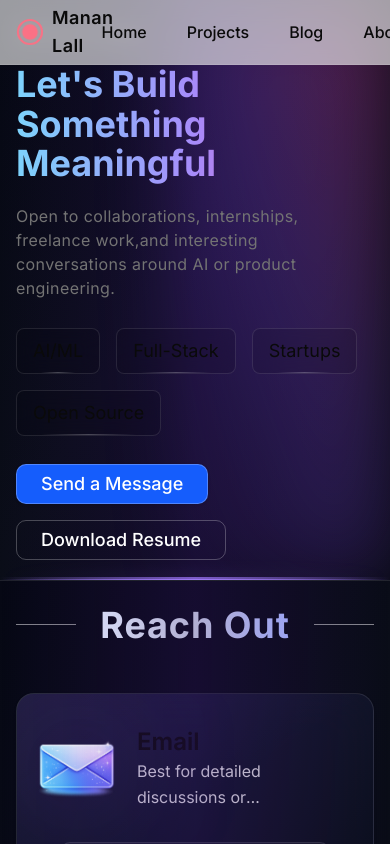
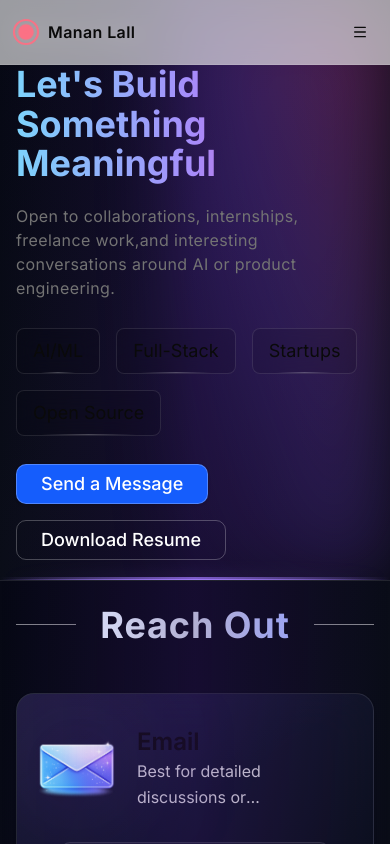
Before and after one commit to Manan0p/Personal-Portfolio, a Next.js app: page /contact in a window 390 px wide. Shown: the top 844 px of the page. Built offline with nearby package versions, Linux system fonts and the light colour scheme.

Commit message:
made header responsive

```diff
--- a/app/layout.js
+++ b/app/layout.js
@@ -1,6 +1,7 @@
 import { Inter } from "next/font/google";
 import "./globals.css";
 import { ThemeProvider } from "@/components/theme-provider";
+import { MobileNav } from "@/components/mobile-nav";
 import Image from "next/image";
 import { Button } from "@/components/ui/button";
 import Link from "next/link";
@@ -37,40 +38,44 @@ export default function RootLayout({ children }) {
             disableTransitionOnChange
           >
             <header className="fixed top-0 w-full border-b border-white/10 z-50 backdrop-blur-md supports-backdrop-filter:bg-background/60">
-              <nav className="container mx-auto px-4 h-16 flex items-center justify-between">
-                <Link href="/" className="flex items-center gap-2">
+              <nav className="container mx-auto px-3 sm:px-4 h-16 flex items-center justify-between">
+                <Link href="/" className="flex items-center gap-2 flex-shrink-0">
                   <Image src="/brand-mark.svg" alt="Logo" width={28} height={28} priority />
-                  <span className="font-semibold text-lg tracking-wide">Manan Lall</span>
+                  <span className="font-semibold text-base sm:text-lg tracking-wide">Manan Lall</span>
                 </Link>
 
-                <div className="flex items-center space-x-2 md:space-x-4">
+                {/* Desktop Navigation */}
+                <div className="hidden md:flex items-center space-x-2 lg:space-x-4">
                   <Link href="/">
-                    <Button variant="ghost" className="text-md">
+                    <Button variant="ghost" className="text-sm lg:text-md">
                       Home
                     </Button>
                   </Link>
                   <Link href="/projects">
-                    <Button variant="ghost" className="text-md">
+                    <Button variant="ghost" className="text-sm lg:text-md">
                       Projects
                     </Button>
                   </Link>
                   <Link href="/blog">
-                    <Button variant="ghost" className="text-md">
+                    <Button variant="ghost" className="text-sm lg:text-md">
                       Blog
                     </Button>
                   </Link>
                   <Link href="/about">
-                    <Button variant="ghost" className="text-md">
+                    <Button variant="ghost" className="text-sm lg:text-md">
                       About
                     </Button>
                   </Link>
                   <Link href="/contact">
-                    <Button variant="ghost" className="text-md">
+                    <Button variant="ghost" className="text-sm lg:text-md">
                       Contact
                     </Button>
                   </Link>
                   {/* <ModeToggle /> */}
                 </div>
+
+                {/* Mobile Navigation */}
+                <MobileNav />
               </nav>
             </header>
             {children}
--- /dev/null
+++ b/components/mobile-nav.jsx
@@ -0,0 +1,45 @@
+"use client"
+
+import { useState } from "react"
+import Link from "next/link"
+import { Menu } from "lucide-react"
+import { Button } from "@/components/ui/button"
+import { Sheet, SheetContent, SheetTitle, SheetTrigger } from "@/components/ui/sheet"
+
+export function MobileNav() {
+  const [open, setOpen] = useState(false)
+
+  const links = [
+    { href: "/", label: "Home" },
+    { href: "/projects", label: "Projects" },
+    { href: "/blog", label: "Blog" },
+    { href: "/about", label: "About" },
+    { href: "/contact", label: "Contact" },
+  ]
+
+  return (
+    <Sheet open={open} onOpenChange={setOpen}>
+      <SheetTrigger asChild>
+        <Button variant="ghost" size="icon" className="md:hidden">
+          <Menu className="h-6 w-6" />
+          <span className="sr-only">Toggle navigation menu</span>
+        </Button>
+      </SheetTrigger>
+      <SheetContent side="right" className="w-[300px]">
+        <SheetTitle className="sr-only">Navigation Menu</SheetTitle>
+        <nav className="flex flex-col gap-4 mt-8">
+          {links.map((link) => (
+            <Link
+              key={link.href}
+              href={link.href}
+              onClick={() => setOpen(false)}
+              className="text-lg font-medium hover:text-primary transition-colors"
+            >
+              {link.label}
+            </Link>
+          ))}
+        </nav>
+      </SheetContent>
+    </Sheet>
+  )
+}
```
